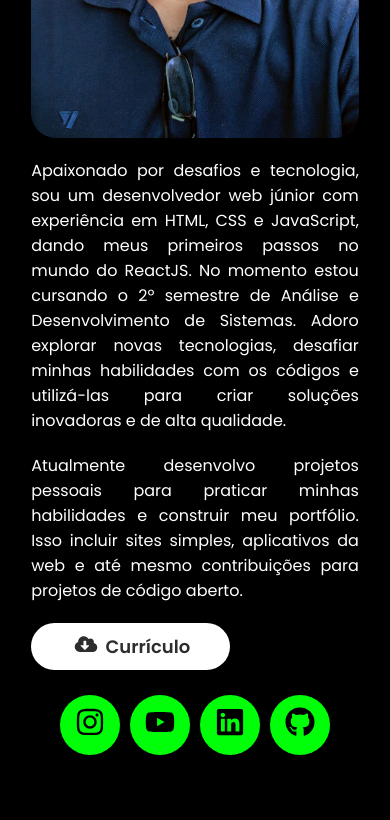
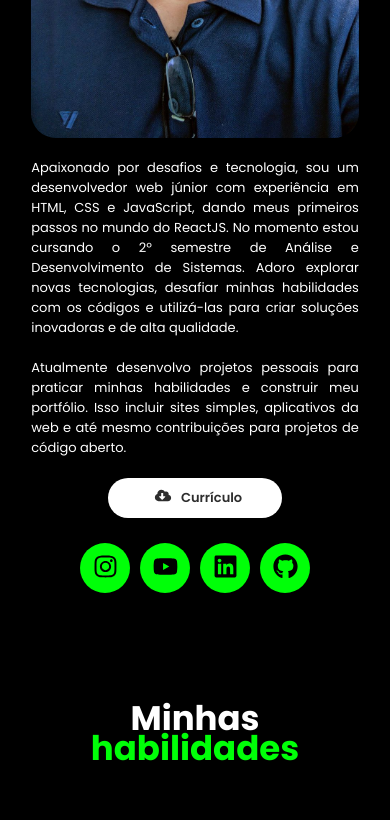
Before and after one commit to lauanderson-rael/react-portfolio-site, a React (Vite) app: page / in a window 390 px wide. Shown: the part 1156-1976 px from the top of the page. Built offline with nearby package versions, Linux system fonts and the light colour scheme.

Commit message:
update 20-07

```diff
--- a/src/components/Main/index.tsx
+++ b/src/components/Main/index.tsx
@@ -99,22 +99,22 @@ export function Main() {
                 </div>
 
                 <div className="btn-social">
-                  <a href="#">
+                  <a href="https://www.instagram.com/lauanderson.rael?igsh=MWMxNDZjN3VhdjA3Nw==" target="blank">
                     <button>
                       <FaInstagram />
                     </button>
                   </a>
-                  <a href="#">
+                  <a href="https://www.youtube.com/@lau_dicas" target="blank">
                     <button>
                       <FaYoutube />
                     </button>
                   </a>
-                  <a href="#">
+                  <a href="https://www.linkedin.com/in/lauanderson-rael-a68b2b16a/" target="blank">
                     <button>
                       <FaLinkedin />
                     </button>
                   </a>
-                  <a href="#">
+                  <a href="https://github.com/lauanderson-rael" target="blank">
                     <button>
                       <FaGithub />
                     </button>
@@ -225,16 +225,17 @@ export function Main() {
                   <FaGithub />
                 </button>
               </a>
+
+              <a href="maioto:lauanderson38@gmail.com">
+                 <button>
+                    <IoIosMail/>
+                  </button>
+              </a>
             </div>
           </div>
         </div>
         <div className="line-footer borda">
-          <p>
-            <i>
-              <IoIosMail />
-            </i>
-            <a href="maioto:lauanderson38@gmail.com">lauanderson38@gmail.com</a>
-          </p>
+          <span>© 2024 Lauanderson Rael. Todos os direitos reservados</span>
         </div>
       </Footer>
     </>
--- a/src/components/Main/styles.ts
+++ b/src/components/Main/styles.ts
@@ -97,53 +97,7 @@ export const Container = styled.main`
     }
   }
 
-  // ESPECIALIDADES - TELA 2
-  .especialidades {
-
-    padding: 80px 4%;
-
-    h2 span {
-      color: #00ff08;
-    }
-    .flex {
-      gap: 60px;
-    }
-
-    // COMPONENTE - ITEM
-    .especialidades-box {
-      color: #fff;
-      padding: 20px;
-      transition: all.2s;
-      margin-top: 45px;
-      border-radius: 20px;
-
-      .icone {
-        font-size: 70px;
-        color: #00ff08;
-      }
-      h3 {
-        font-size: 28px;
-        margin: 15px 0;
-      }
-    }
-
-    .especialidades-box:hover {
-      transform: scale(1.05);
-      box-shadow: 0 0 20px #ffffff78;
-    }
-
-    // responsivo
-    @media (max-width: 1020px) {
-      padding: 80px 8%;
-      .especialidades-box {
-        padding: 0;
-        border-radius: 0;
-      }
-
-    }
-  }
-
-  // SESSAO SOBRE - TELA 3
+  // SESSAO SOBRE - TELA 2
   .sobre {
     padding: 80px 0;
 
@@ -178,12 +132,12 @@ export const Container = styled.main`
       }
 
       .btn-social button {
-        width: 60px;
-        height: 60px;
+        width: 50px;
+        height: 50px;
         border-radius: 50%;
         border: none;
         background-color: #00ff08;
-        font-size: 30px;
+        font-size: 25px;
         cursor: pointer;
         padding-top: 5px;
         margin: 0 5px; // cima baixo / laterais
@@ -215,6 +169,52 @@ export const Container = styled.main`
       }
     }
   }
+
+// ESPECIALIDADES - TELA 3
+.especialidades {
+
+padding: 80px 4%;
+
+h2 span {
+  color: #00ff08;
+}
+.flex {
+  gap: 60px;
+}
+
+// COMPONENTE - ITEM
+.especialidades-box {
+  color: #fff;
+  padding: 20px;
+  transition: all.2s;
+  margin-top: 45px;
+  border-radius: 20px;
+
+  .icone {
+    font-size: 70px;
+    color: #00ff08;
+  }
+  h3 {
+    font-size: 28px;
+    margin: 15px 0;
+  }
+}
+
+.especialidades-box:hover {
+  transform: scale(1.05);
+  box-shadow: 0 0 20px #ffffff78;
+}
+
+// responsivo
+@media (max-width: 1020px) {
+  padding: 80px 8%;
+  .especialidades-box {
+    padding: 0;
+    border-radius: 0;
+  }
+
+}
+}
   // SESSAO PORTIFOLIO - TELA 4
   .portfolio {
     padding: 80px 4%;
@@ -333,6 +333,12 @@ export const SessaoFormulario = styled.section`
       transform: scale(1.05);
     }
   }
+  @media (max-width: 1020px){
+    form input, form textarea{
+      font-size: small;
+
+    }
+    }
 `;
 
 //FOOTER - TELA 6
@@ -352,10 +358,16 @@ export const Footer = styled.footer`
 
   .line-footer {
     padding: 20px 0;
+    color: #fff;
+
   }
+  .line-footer span, .line-footer p a{
+    display: flex;
+    flex-direction: column;
+    justify-content: center;
+    align-items: center;
+    color: #7c7c7c;
 
-  .borda {
-    border-top: 2px solid #00ff08;
   }
 
   .line-footer p i {
@@ -363,11 +375,9 @@ export const Footer = styled.footer`
     font-size: 22px;
   }
 
-  .line-footer p a {
-    color: #fff;
-  }
 
   @media (max-width: 1020px) {
+    font-size: small;
     .flex {
       gap: 30px;
     }
--- a/src/global.css
+++ b/src/global.css
@@ -6,6 +6,12 @@
   margin: 0;
   padding: 0;
   box-sizing: border-box;
+}
+
+@media (max-width: 1020px){
+  p{
+    font-size: small;
+  }
 }
 
 body {
@@ -46,6 +52,17 @@ body {
   box-shadow: 0px 0px 8px rgb(30, 30, 30);
   transform: scale(1.05);
 }
+@media (max-width: 1020px) {
+  .curriculo{
+    display: flex;
+    flex-direction: column;
+    align-items: center;
+    justify-content: center;
+  }
+  .curriculo button{
+    font-size: small;
+  }
+}
 
 .flex {
   display: flex;
@@ -67,12 +84,12 @@ h2 span {
 }
 
 .btn-social button {
-  width: 60px;
-  height: 60px;
+  width: 50px;
+  height: 50px;
   border-radius: 50%;
   border: none;
   background-color: #00ff08;
-  font-size: 30px;
+  font-size: 25px;
   cursor: pointer;
   padding-top: 5px;
   margin: 0 5px;
```
